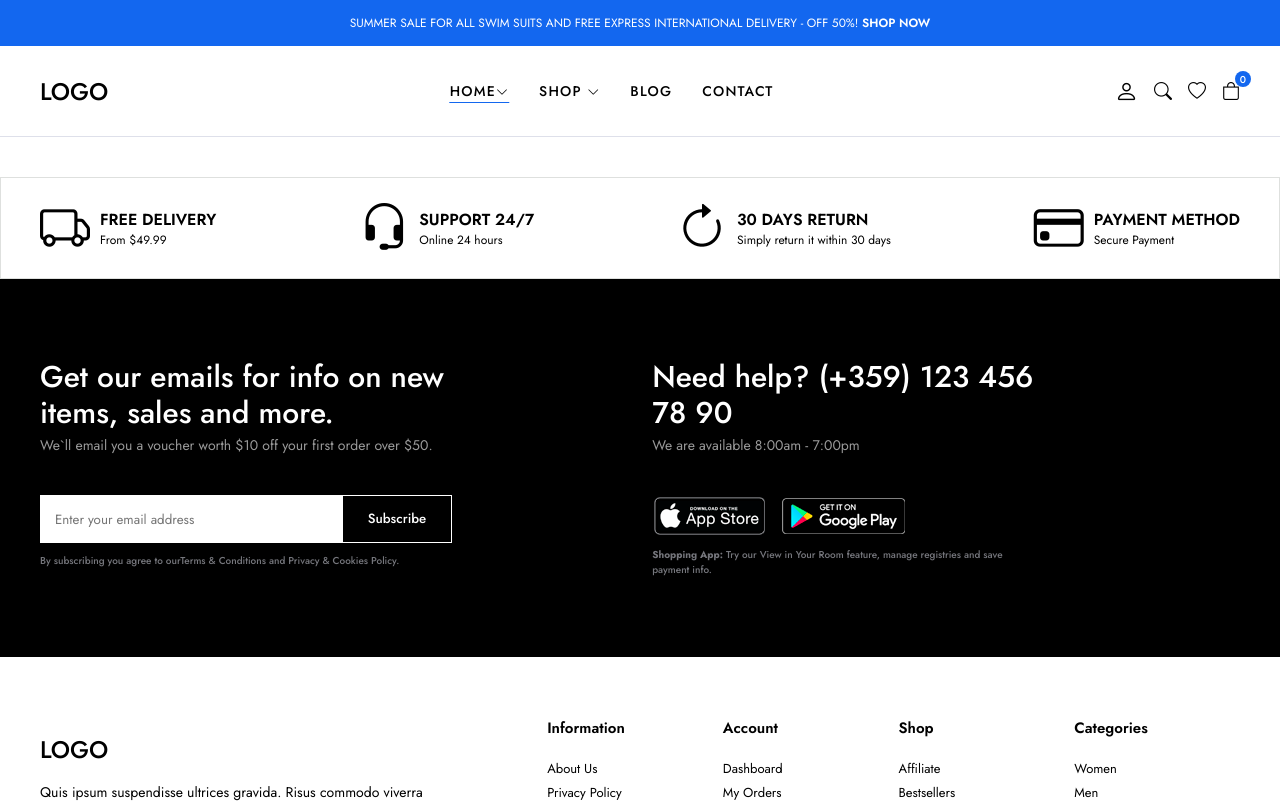
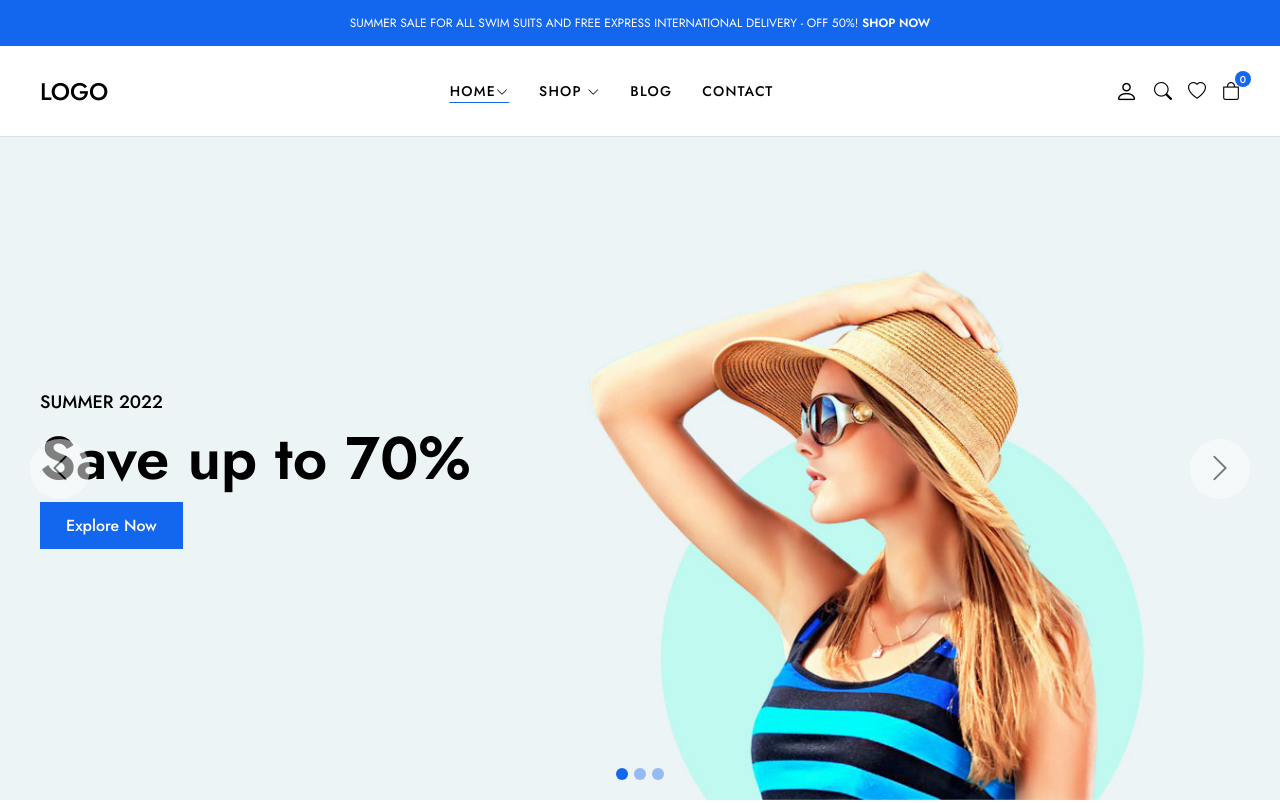
Before and after one commit to AydanKara/Projects, a React (Vite) app in the folder MERN-Stack-E-commerce/frontend/: page / in a window 1280 px wide. Shown: the top 803 px of the page. Built offline with nearby package versions, Linux system fonts and the light colour scheme.

Commit message:
Add Sliders Component

```diff
--- a/MERN-Stack-E-commerce/frontend/src/App.jsx
+++ b/MERN-Stack-E-commerce/frontend/src/App.jsx
@@ -1,12 +1,14 @@
 import "./App.css";
-import Footer from "./components/Footer";
-import Header from "./components/Header";
-import Policy from "./components/Policy";
+import Footer from "./components/Layout/Footer/Footer";
+import Header from "./components/Layout/Header/Header";
+import Policy from "./components/Layout/Policy/Policy";
+import Sliders from "./components/Slider/Sliders";
 
 function App() {
   return (
     <>
       <Header />
+      <Sliders />
       <Policy />
       <Footer />
     </>
--- /dev/null
+++ b/MERN-Stack-E-commerce/frontend/src/components/Slider/SliderItem.jsx
@@ -0,0 +1,19 @@
+
+const SliderItem = () => {
+  return (
+    <div className="slider-item fade">
+      <div className="slider-img">
+        <img src="./img/slider/slider1.jpg" className="img-fluid" alt="" />
+      </div>
+      <div className="container">
+        <p className="slider-title">SUMMER 2022</p>
+        <h2 className="slider-heading">Save up to 70%</h2>
+        <a href="" className="btn btn-lg btn-primary">
+          Explore Now
+        </a>
+      </div>
+    </div>
+  );
+};
+
+export default SliderItem;
--- /dev/null
+++ b/MERN-Stack-E-commerce/frontend/src/components/Slider/Sliders.css
@@ -0,0 +1,132 @@
+.slider {
+    position: relative;
+}
+
+.slider-item {
+    position: relative;
+    height: calc(100vh - 137px);
+    display: flex;
+    align-items: center;
+}
+
+.slider-item .slider-img img {
+    position: absolute;
+    top: 0;
+    left: 0;
+    height: 100%;
+    object-fit: cover;
+    object-position: 60%;
+    z-index: -1;
+}
+
+.slider-item .slider-title {
+    font-size: 18px;
+    font-weight: 500;
+}
+
+.slider-item .slider-heading {
+    font-size: 60px;
+    font-weight: 600;
+}
+
+.slider-item a {
+    position: relative;
+    z-index: 1;
+}
+
+.slider .slider-buttons {
+    position: absolute;
+    top: 0;
+    left: 0;
+    width: 100%;
+    height: 100%;
+    display: flex;
+    align-items: center;
+    justify-content: space-between;
+    padding: 0 30px;
+}
+
+.slider .slider-buttons button {
+    width: 60px;
+    height: 60px;
+    border-radius: 100%;
+    border: 1px solid transparent;
+    opacity: 0.5;
+    transition: .2s ease all;
+    background-color: #fff;
+}
+
+.slider .slider-buttons button:hover {
+    background-color: #1367ef;
+    opacity: 1;
+    color: #fff;
+    border-color: #1367ef;
+}
+
+.slider-buttons button i {
+    font-size: 30px;
+}
+
+.slider .slider-dots {
+    position: absolute;
+    bottom: 20px;
+    width: 100%;
+    display: flex;
+    align-items: center;
+    justify-content: center;
+    column-gap: 6px;
+}
+
+.slider .slider-dots .slider-dot {
+    border: none;
+    display: flex;
+    opacity: 0.4;
+    transition: .2s ease opacity;
+}
+
+.slider .slider-dots .slider-dot:hover {
+    opacity: 1;
+}
+
+.slider .slider-dots .slider-dot span {
+    display: inline-block;
+    width: 12px;
+    height: 12px;
+    background-color: #1367ef;
+    border-radius: 100%;
+}
+
+.slider .slider-dots .slider-dot.active {
+    opacity: 1;
+}
+
+.fade {
+    animation-name: fade;
+    animation-duration: 1.5s;
+}
+
+@keyframes fade {
+    from {
+        opacity: 0.4;
+    }
+
+    to {
+        opacity: 1;
+    }
+}
+
+@media (max-width: 768px) {
+    .slider-item {
+        height: calc(100vh - 155px);
+    }
+
+    .slider-buttons {
+        display: none !important;
+    }
+
+    .slider-item .slider-img img {
+        object-fit: cover;
+
+
+    }
+}
--- /dev/null
+++ b/MERN-Stack-E-commerce/frontend/src/components/Slider/Sliders.jsx
@@ -0,0 +1,33 @@
+import SliderItem from "./SliderItem";
+import "./Sliders.css";
+
+const Sliders = () => {
+  return (
+    <section className="slider">
+      <div className="slider-elements">
+        <SliderItem />
+        <div className="slider-buttons">
+          <button>
+            <i className="bi bi-chevron-left" />
+          </button>
+          <button>
+            <i className="bi bi-chevron-right" />
+          </button>
+        </div>
+        <div className="slider-dots">
+          <button className="slider-dot active">
+            <span />
+          </button>
+          <button className="slider-dot">
+            <span />
+          </button>
+          <button className="slider-dot">
+            <span />
+          </button>
+        </div>
+      </div>
+    </section>
+  );
+};
+
+export default Sliders;
```
Also changed, not shown: MERN-Stack-E-commerce/frontend/src/components/Layout/Footer/Footer.css (renamed from MERN-Stack-E-commerce/frontend/src/components/Footer.css), MERN-Stack-E-commerce/frontend/src/components/Layout/Footer/Footer.jsx (renamed from MERN-Stack-E-commerce/frontend/src/components/Footer.jsx), MERN-Stack-E-commerce/frontend/src/components/Layout/Header/Header.css (renamed from MERN-Stack-E-commerce/frontend/src/components/Header.css), MERN-Stack-E-commerce/frontend/src/components/Layout/Header/Header.jsx (renamed from MERN-Stack-E-commerce/frontend/src/components/Header.jsx), MERN-Stack-E-commerce/frontend/src/components/Layout/Policy/Policy.css (renamed from MERN-Stack-E-commerce/frontend/src/components/Policy.css), MERN-Stack-E-commerce/frontend/src/components/Layout/Policy/Policy.jsx (renamed from MERN-Stack-E-commerce/frontend/src/components/Policy.jsx), MERN-Stack-E-commerce/frontend/vercel.json (added).
